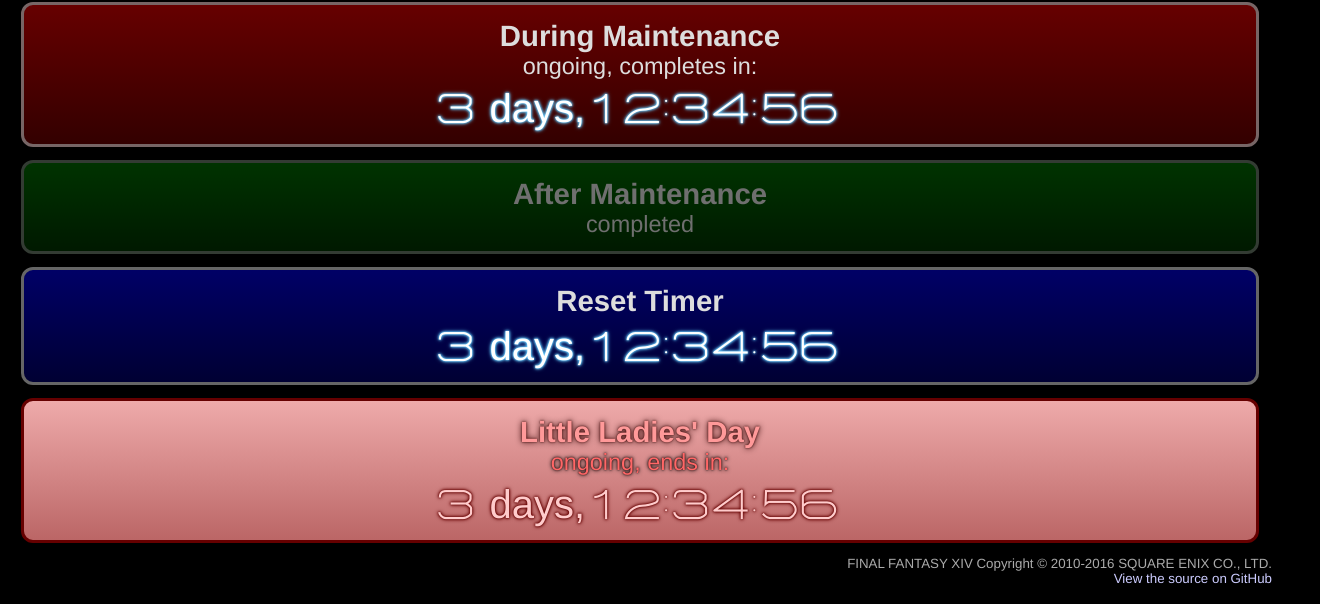
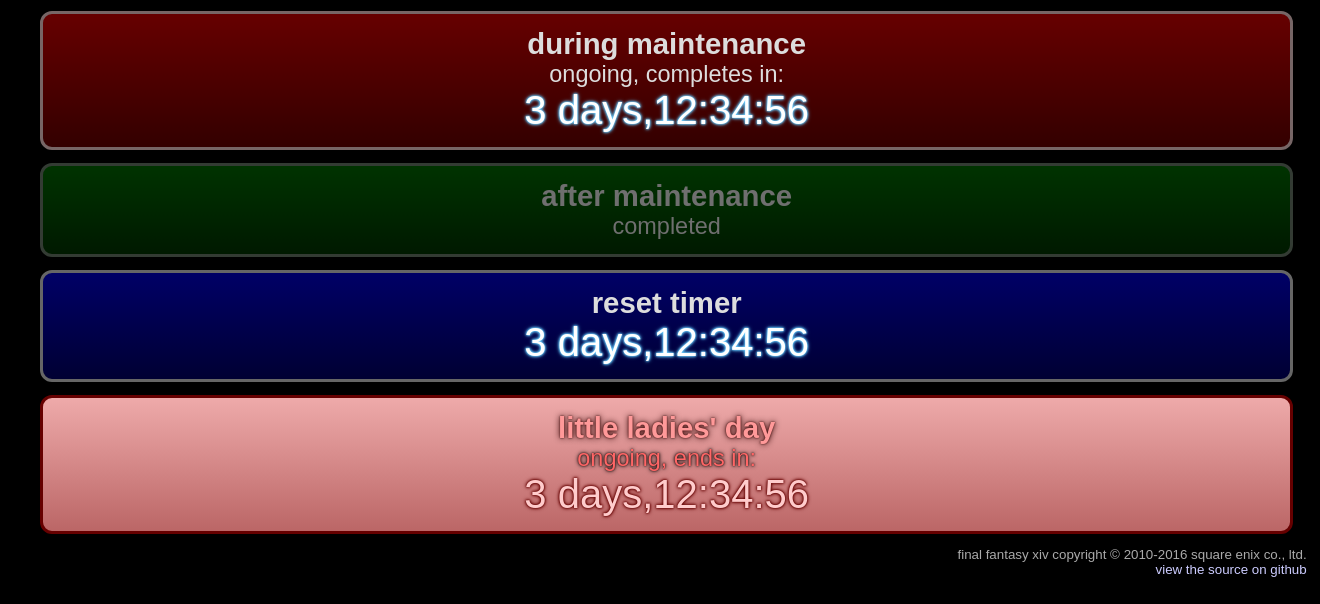
Before and after one commit to khoa002/ffxiv-js-timer, a website: page web/style_test.html in a window 1280 px wide. Shown: the part 638-1242 px from the top of the page, 1320 px wide, since content can reach past the window. Drawn offline with nearby package versions, Linux system fonts and the light colour scheme.

Commit message:
Changed over all font

```diff
--- a/web/ffxiv_timer.less
+++ b/web/ffxiv_timer.less
@@ -20,18 +20,18 @@
 	text-shadow: @color 0px 0px 4px, @color 0px 0px 3px, @color 0px 0px 2px;
 }
 
-// Custom timer font
-@font-face {
-	font-family: FFXIVWide;
-	src: url(xivwide.woff);
+*, html, body, button, input, select {
+  font-family: 'Comfortaa', sans-serif;
+  text-transform: lowercase;
 }
-html {
-	font-family: Helvetica, Arial, sans-serif;
+
+html, body {
 	font-size: 10pt;
-	background-color: #000;
+	background-color: #000 !important;
 	color: #DDD;
 	width: 100%;
 	margin: 0;
+	padding: 1em;
 }
 a, a:visited { color: #CCF; text-decoration: none; }
 a:hover { text-decoration: underline; }
@@ -116,7 +116,7 @@ a:hover { text-decoration: underline; }
 }
 .countdown {
 	text-align: center;
-	font-family: FFXIVWide, Helvetica, sans-serif;
+	font-family: 'Comfortaa', sans-serif;
 	font-size: 300%;
 	color: @countdownColor;
 	.textglow(@countdownGlowColor);
```
